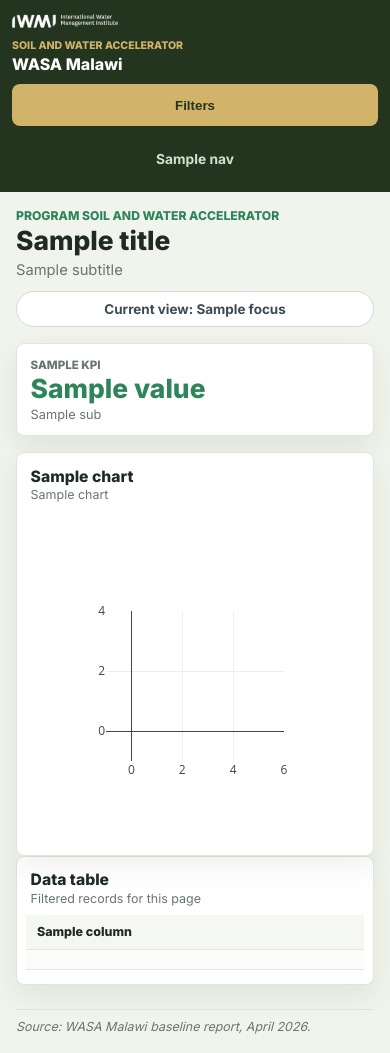
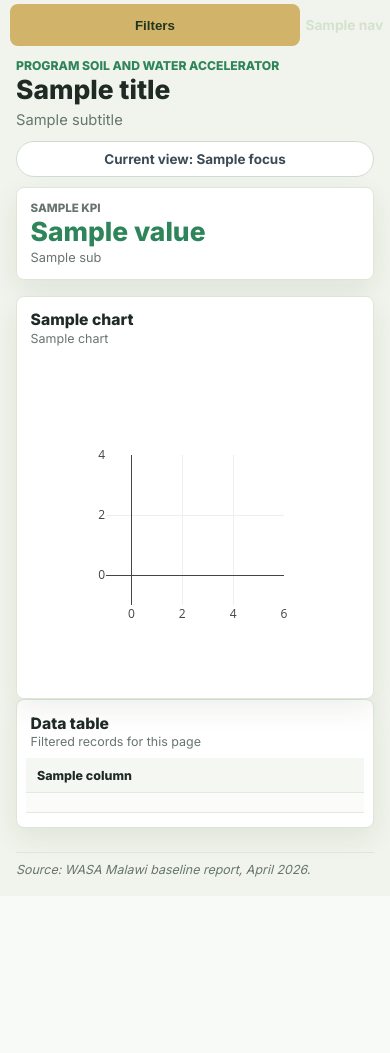
Before and after one commit to ZoloKiala/Malawi_dashboard, a Django app: template dashboard/templates/dashboard/page.html in a window 390 px wide. After the commit the page ends 877 px from the top, so only its background shows below. Run offline with Django 5.2, Linux system fonts and the light colour scheme; the template is opened without the code that fills it: most values are stand-ins (such as "Sample title", 1, 10 or a date in 2020); lists and menus that the app fills with data are empty; some libraries are stand-ins or nearby versions.

Commit message:
Make embeddable + UI cleanup
Remove X-Frame-Options (allow iframe embedding), vertical side nav, remove brand bar, tighten top spacing, dev static storage.

Co-Authored-By: Claude Opus 4.8 (1M context) <noreply@anthropic.com>

```diff
--- a/dashboard/static/dashboard/dashboard.css
+++ b/dashboard/static/dashboard/dashboard.css
@@ -563,3 +563,81 @@ a {
     min-height: 300px;
   }
 }
+
+/* ============================================================
+   SLWM embed overrides — brand removed, nav as a vertical
+   floating panel on the right. Placed last so it wins over the
+   base rules and the responsive @media blocks above.
+   ============================================================ */
+.topbar {
+  position: sticky !important;
+  top: 0;
+  display: flex !important;
+  grid-template-columns: none !important;
+  justify-content: flex-end !important;
+  align-items: center;
+  gap: 0.5rem;
+  background: transparent !important;
+  box-shadow: none !important;
+  padding: 0.25rem clamp(0.6rem, 2vw, 1rem) !important;
+  min-height: 0 !important;
+  z-index: 20;
+}
+
+/* Tighten the empty band at the top now that the brand bar is gone. */
+#page-content { padding-top: 0.5rem !important; }
+.dashboard-hero { margin-bottom: 0.6rem !important; }
+
+.topbar-brand {
+  display: none !important;
+}
+
+/* Nav: vertical floating panel pinned to the right (like the Participatory tab). */
+.top-nav {
+  position: fixed !important;
+  top: 50% !important;
+  right: 14px !important;
+  left: auto !important;
+  transform: translateY(-50%) !important;
+  display: flex !important;
+  flex-direction: column !important;
+  flex-wrap: nowrap !important;
+  justify-content: flex-start !important;
+  align-items: stretch !important;
+  gap: 6px !important;
+  width: auto !important;
+  min-width: 0 !important;
+  grid-template-columns: none !important;
+  padding: 10px 8px !important;
+  background: #23351f !important;
+  border-radius: 16px !important;
+  box-shadow: 0 12px 30px rgba(37, 53, 31, 0.28) !important;
+  z-index: 1000 !important;
+}
+
+.top-nav .rail-link {
+  width: 100% !important;
+  justify-content: flex-start !important;
+  white-space: nowrap !important;
+}
+
+@media (max-width: 520px) {
+  /* Only on very narrow frames: drop back to an inline horizontal nav. */
+  .top-nav {
+    position: static !important;
+    transform: none !important;
+    flex-direction: row !important;
+    flex-wrap: wrap !important;
+    justify-content: center !important;
+    background: transparent !important;
+    box-shadow: none !important;
+    border-radius: 0 !important;
+    padding: 0 !important;
+  }
+  .top-nav .rail-link {
+    width: auto !important;
+  }
+  .topbar {
+    justify-content: center !important;
+  }
+}
--- a/dashboard/templates/dashboard/page.html
+++ b/dashboard/templates/dashboard/page.html
@@ -13,13 +13,7 @@
   </head>
   <body>
     <header class="topbar">
-      <div class="topbar-brand">
-        <img class="iwmi-logo" src="{% static 'dashboard/iwmi-logo-white.png' %}" alt="International Water Management Institute (IWMI)">
-        <div>
-          <div class="rail-program">Soil and Water Accelerator</div>
-          <div class="rail-title">WASA Malawi</div>
-        </div>
-      </div>
+      <!-- brand (IWMI logo + WASA Malawi) removed for the SLWM embed -->
 
       <nav class="top-nav">
         {% for page_name, label, href in nav_items %}
```
Also changed, not shown: wasa_site/settings.py (+10 -2 lines).
